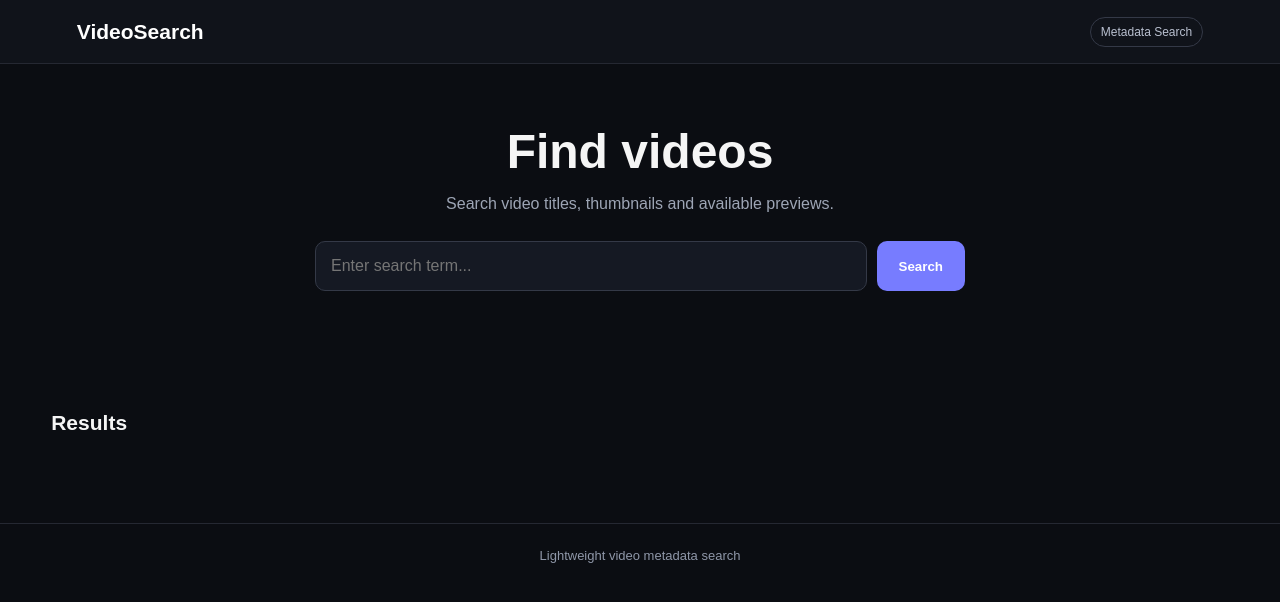
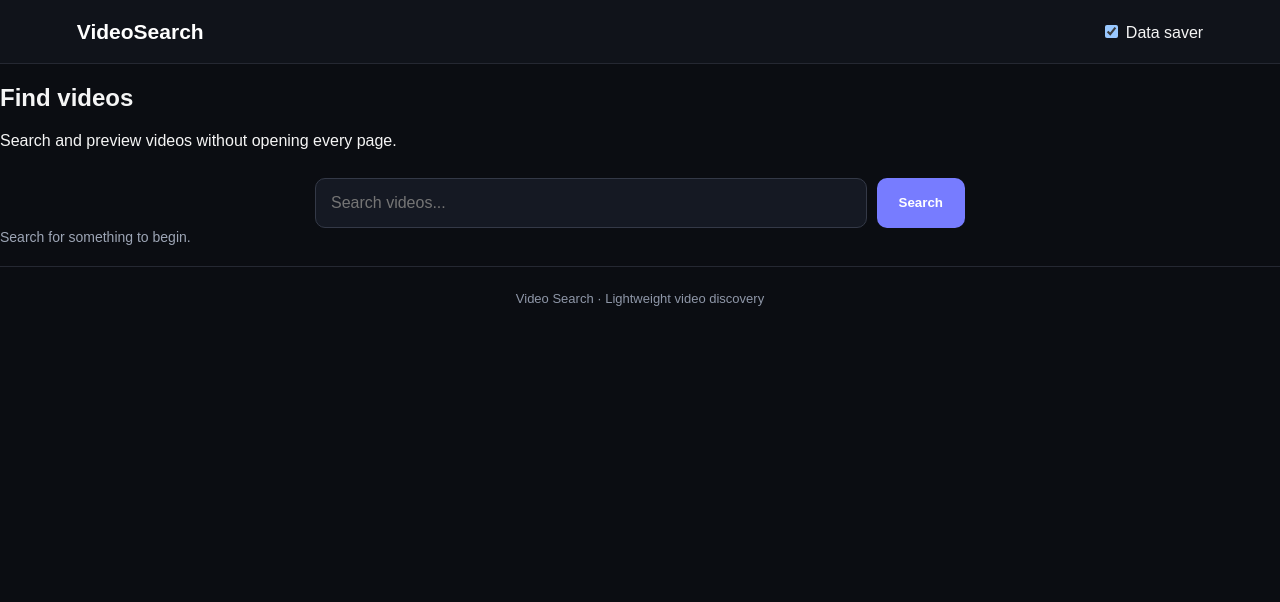
Before and after one commit to anshuGupta-cell/My-Scrapper, a website: page public/index.html in a window 1280 px wide. Drawn offline with Linux system fonts and the light colour scheme.

Commit message:
Update index.html

```diff
--- a/public/index.html
+++ b/public/index.html
@@ -2,66 +2,65 @@
 <html lang="en">
 <head>
   <meta charset="UTF-8">
-
-  <meta
-    name="viewport"
-    content="width=device-width, initial-scale=1"
-  >
+  <meta name="viewport" content="width=device-width, initial-scale=1">
+  <meta name="theme-color" content="#101014">
 
   <title>Video Search</title>
 
   <link rel="stylesheet" href="/style.css">
+  <script src="/app.js" defer></script>
 </head>
-
 <body>
 
   <header class="header">
-    <a class="logo" href="/">VideoSearch</a>
-    <span class="badge">Metadata Search</span>
+    <a class="logo" href="/">Video<span>Search</span></a>
+
+    <label class="data-saving">
+      <input type="checkbox" id="dataSaver" checked>
+      <span>Data saver</span>
+    </label>
   </header>
 
-  <main class="container">
-
-    <section class="hero">
+  <main class="main">
+    <section class="search-section">
       <h1>Find videos</h1>
-
-      <p>
-        Search video titles, thumbnails and available previews.
-      </p>
+      <p>Search and preview videos without opening every page.</p>
 
       <form id="searchForm" class="search-form">
         <input
+          type="search"
           id="searchInput"
-          type="search"
-          placeholder="Enter search term..."
+          placeholder="Search videos..."
+          maxlength="150"
           autocomplete="off"
           required
         >
 
-        <button id="searchButton" type="submit">
+        <button type="submit" id="searchButton">
           Search
         </button>
       </form>
-
-      <p id="status" role="status"></p>
     </section>
 
-    <section class="results-section">
-      <div class="results-heading">
-        <h2>Results</h2>
-        <span id="resultCount"></span>
-      </div>
+    <div class="results-header">
+      <span id="resultCount">Search for something to begin.</span>
+      <span id="pageIndicator"></span>
+    </div>
 
-      <div id="results" class="grid"></div>
-    </section>
+    <section id="results" class="results"></section>
 
+    <div id="status" class="status" role="status" aria-live="polite"></div>
+
+    <button id="loadMoreButton" class="load-more" hidden>
+      Load more
+    </button>
+
+    <div id="scrollSentinel" aria-hidden="true"></div>
   </main>
 
-  <footer>
-    Lightweight video metadata search
+  <footer class="footer">
+    Video Search · Lightweight video discovery
   </footer>
-
-  <script src="/app.js"></script>
 
 </body>
 </html>
```
